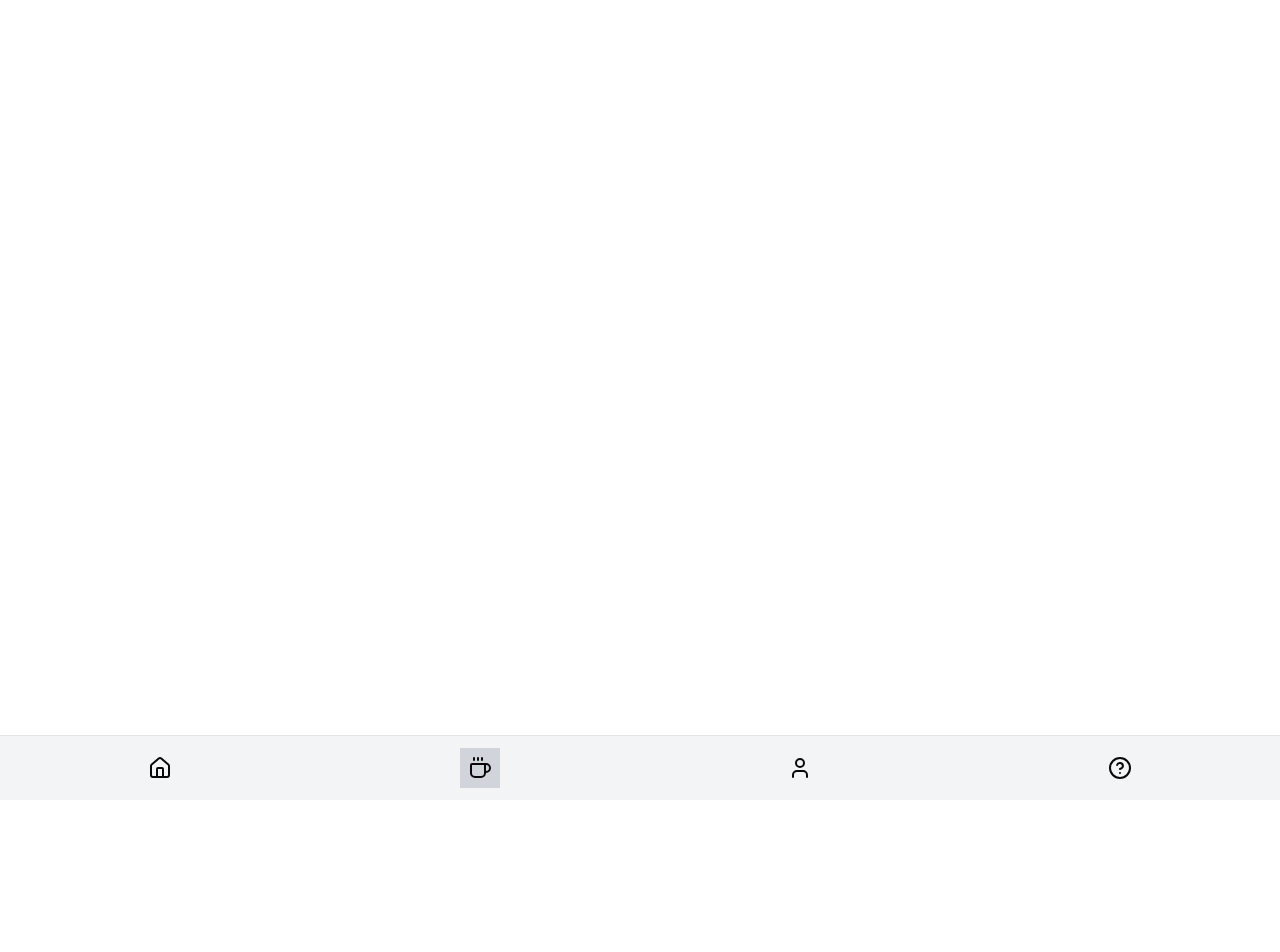
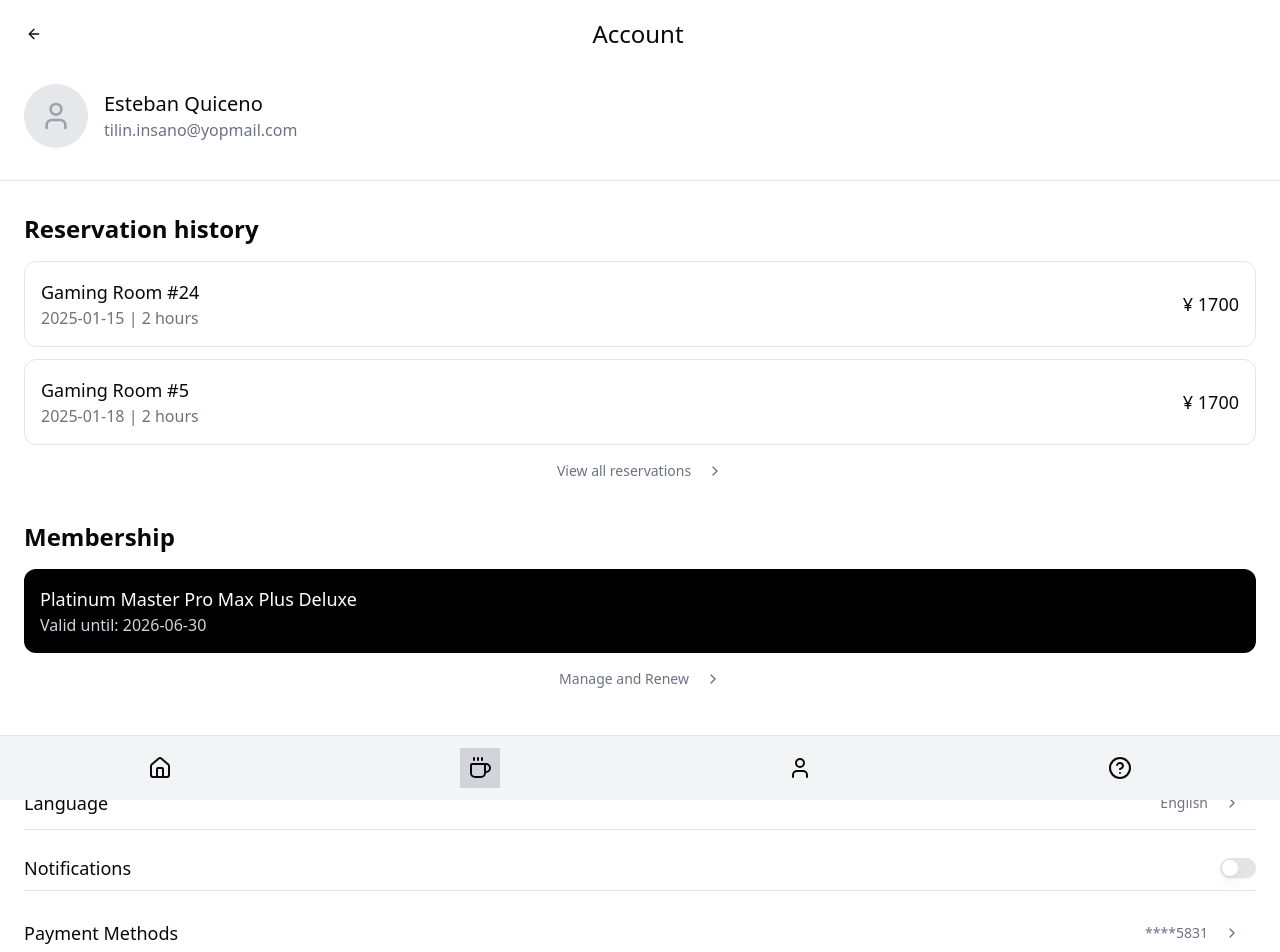
Before and after one commit to Johnson1255/AkibaNet, a React (Vite) app: page /account in a window 1280 px wide. Before the commit this address had no page. Shown: the top 952 px of the page. Before the commit the page ends 800 px from the top, so only its background shows below. Built offline with nearby package versions, Linux system fonts and the light colour scheme.

Commit message:
Agrega página de cuenta de usuario y nuevo componente Switch; actualiza rutas y enlaces en la barra de navegación inferior

```diff
--- a/package.json
+++ b/package.json
@@ -15,6 +15,7 @@
     "@radix-ui/react-separator": "^1.1.2",
     "@radix-ui/react-slider": "^1.2.3",
     "@radix-ui/react-slot": "^1.1.2",
+    "@radix-ui/react-switch": "^1.1.3",
     "class-variance-authority": "^0.7.1",
     "clsx": "^2.1.1",
     "date-fns": "^4.1.0",
--- a/src/App.tsx
+++ b/src/App.tsx
@@ -3,7 +3,8 @@ import LoginForm from "./components/Login-form";
 import CafeHome from "./components/Home-page";
 import RoomSelection from "./components/Room-selection";
 import RoomDetails from "./components/Room-details";
-import BottomNavBar from "./components/Bottom-navbar";
+import AdditionalServices from "./components/Additional-services";
+import AccountPage from "./components/Account-page";
 
 function App() {
   return (
@@ -22,8 +23,9 @@ function AppRoutes() {
         <Route path="/login" element={<LoginForm />} />
         <Route path="/reserve" element={<RoomSelection />} />
         <Route path="/room-details" element={<RoomDetails />} />
+        <Route path="/additional-services" element={<AdditionalServices />} />
+        <Route path="/account" element={<AccountPage />} />
       </Routes>
-      {location.pathname !== "/login" && <BottomNavBar />}
     </div>
   );
 }
--- /dev/null
+++ b/src/components/Account-page.tsx
@@ -0,0 +1,100 @@
+import { ArrowLeft, User, ChevronRight, LogOut } from "lucide-react"
+import { Button } from "@/components/ui/button"
+import { Switch } from "@/components/ui/switch"
+import { Separator } from "@/components/ui/separator"
+import BottomNavBar from "./Bottom-navbar"
+
+export default function AccountPage() {
+  return (
+    <div className="min-h-screen bg-white">
+      {/* Header */}
+      <header className="p-4 flex items-center justify-between">
+        <Button variant="ghost" size="icon" className="rounded-full">
+          <ArrowLeft className="h-6 w-6" />
+        </Button>
+        <h1 className="text-2xl font-normal">Account</h1>
+        <div className="w-10" /> {/* Spacer for alignment */}
+      </header>
+
+      {/* Profile Section */}
+      <div className="px-6 py-4 flex items-center gap-4">
+        <div className="w-16 h-16 bg-gray-200 rounded-full flex items-center justify-center">
+          <User className="w-8 h-8 text-gray-400" />
+        </div>
+        <div>
+          <h2 className="text-xl font-normal">Esteban Quiceno</h2>
+          <p className="text-gray-500">tilin.insano@yopmail.com</p>
+        </div>
+      </div>
+
+      <Separator className="my-4" />
+
+      {/* Reservation History */}
+      <div className="px-6 py-4">
+        <h2 className="text-2xl font-bold mb-4">Reservation history</h2>
+        <div className="space-y-3">
+          <div className="border rounded-xl p-4 flex justify-between items-center">
+            <div>
+              <h3 className="text-lg font-normal">Gaming Room #24</h3>
+              <p className="text-gray-500">2025-01-15 | 2 hours</p>
+            </div>
+            <span className="text-lg">¥ 1700</span>
+          </div>
+          <div className="border rounded-xl p-4 flex justify-between items-center">
+            <div>
+              <h3 className="text-lg font-normal">Gaming Room #5</h3>
+              <p className="text-gray-500">2025-01-18 | 2 hours</p>
+            </div>
+            <span className="text-lg">¥ 1700</span>
+          </div>
+        </div>
+        <Button variant="ghost" className="w-full mt-2 text-gray-500">
+          View all reservations <ChevronRight className="ml-2 h-4 w-4" />
+        </Button>
+      </div>
+
+      {/* Membership */}
+      <div className="px-6 py-4">
+        <h2 className="text-2xl font-bold mb-4">Membership</h2>
+        <div className="bg-black text-white rounded-xl p-4">
+          <h3 className="text-lg">Platinum Master Pro Max Plus Deluxe</h3>
+          <p className="text-gray-300">Valid until: 2026-06-30</p>
+        </div>
+        <Button variant="ghost" className="w-full mt-2 text-gray-500">
+          Manage and Renew <ChevronRight className="ml-2 h-4 w-4" />
+        </Button>
+      </div>
+
+      {/* Settings */}
+      <div className="px-6 py-4">
+        <h2 className="text-2xl font-bold mb-4">Settings</h2>
+        <div className="space-y-4">
+          <div className="flex items-center justify-between py-2 border-b">
+            <span className="text-lg">Language</span>
+            <Button variant="ghost" className="text-gray-500">
+              English <ChevronRight className="ml-2 h-4 w-4" />
+            </Button>
+          </div>
+          <div className="flex items-center justify-between py-2 border-b">
+            <span className="text-lg">Notifications</span>
+            <Switch />
+          </div>
+          <div className="flex items-center justify-between py-2 border-b">
+            <span className="text-lg">Payment Methods</span>
+            <Button variant="ghost" className="text-gray-500">
+              ****5831 <ChevronRight className="ml-2 h-4 w-4" />
+            </Button>
+          </div>
+        </div>
+      </div>
+
+      {/* Log Out Button */}
+      <div className="px-6 py-4">
+        <Button variant="default" className="w-full bg-black text-white rounded-xl h-12">
+          Log Out <LogOut className="ml-2 h-4 w-4" />
+        </Button>
+      </div>
+      <BottomNavBar />
+    </div>
+  )
+}
--- a/src/components/Bottom-navbar.tsx
+++ b/src/components/Bottom-navbar.tsx
@@ -12,7 +12,7 @@ export default function BottomNavBar() {
           <Link to="/reserve" className="p-2 bg-gray-300">
             <Coffee className="w-6 h-6" />
           </Link>
-          <Link to="/profile" className="p-2">
+          <Link to="/account" className="p-2">
             <User className="w-6 h-6" />
           </Link>
           <Link to="/help" className="p-2">
--- a/src/components/Home-page.tsx
+++ b/src/components/Home-page.tsx
@@ -1,6 +1,7 @@
 import { HelpCircle, Coffee } from "lucide-react"
 import { Card } from "@/components/ui/card"
 import { Link } from "react-router-dom"
+import BottomNavBar from "./Bottom-navbar"
 
 export default function CafeHome() {
   return (
@@ -53,6 +54,7 @@ export default function CafeHome() {
           </div>
         </div>
       </main>
+      <BottomNavBar />
     </div>
   )
 }
--- a/src/components/Room-details.tsx
+++ b/src/components/Room-details.tsx
@@ -117,6 +117,9 @@ export default function RoomDetails() {
                     <Button
                         variant="outline"
                         className="w-full rounded-full h-12 bg-gray-100 border-0"
+                        onClick={() => {
+                            window.location.href = "/additional-services";
+                        }}
                     >
                         Add services
                         <Plus className="ml-2 h-5 w-5" />
--- a/src/components/Room-selection.tsx
+++ b/src/components/Room-selection.tsx
@@ -9,6 +9,7 @@ import {
 import { Calendar } from "@/components/ui/calendar";
 import { ScrollArea, ScrollBar } from "@/components/ui/scroll-area";
 import TimePicker from "./time-picker";
+import BottomNavBar from "./Bottom-navbar";
 
 interface Room {
   id: number;
@@ -21,10 +22,10 @@ export default function RoomSelection() {
     new Date()
   );
   const [selectedTime, setSelectedTime] = useState<string>("10:00 pm");
-const rooms: Room[] = Array.from({ length: 35 }, (_, i) => ({
+  const rooms: Room[] = Array.from({ length: 35 }, (_, i) => ({
     id: i + 1,
-    status: [3, 17, 22, 24, 29, 32].includes(i + 1) ? "disabled" : "available"
-}));
+    status: [3, 17, 22, 24, 29, 32].includes(i + 1) ? "disabled" : "available",
+  }));
 
   const handleRoomSelect = (roomId: number) => {
     setSelectedRoom(roomId === selectedRoom ? null : roomId);
@@ -39,7 +40,6 @@ const rooms: Room[] = Array.from({ length: 35 }, (_, i) => ({
         </Button>
         <h1 className="text-2xl font-normal">Select a Room</h1>
         <div className="w-6" /> {/* Spacer for alignment */}
-
       </header>
 
       {/* Time and Date Selection */}
@@ -52,7 +52,18 @@ const rooms: Room[] = Array.from({ length: 35 }, (_, i) => ({
           </PopoverTrigger>
           <PopoverContent className="w-auto p-0">
             {/* Implement a time picker here */}
-            <TimePicker date={selectedDate} setDate={(date: Date) => setSelectedTime(date.toLocaleTimeString([], { hour: '2-digit', minute: '2-digit', hour12: true }))} />
+            <TimePicker
+              date={selectedDate}
+              setDate={(date: Date) =>
+                setSelectedTime(
+                  date.toLocaleTimeString([], {
+                    hour: "2-digit",
+                    minute: "2-digit",
+                    hour12: true,
+                  })
+                )
+              }
+            />
           </PopoverContent>
         </Popover>
         <Popover>
@@ -65,7 +76,7 @@ const rooms: Room[] = Array.from({ length: 35 }, (_, i) => ({
           <PopoverContent className="w-auto p-0">
             <Calendar
               mode="single"
-              disabled={date => date < new Date()}
+              disabled={(date) => date < new Date()}
               selected={selectedDate}
               onSelect={setSelectedDate}
               initialFocus
@@ -102,7 +113,7 @@ const rooms: Room[] = Array.from({ length: 35 }, (_, i) => ({
                     : ""
                 }
               `}
-              disabled={ room.status === "disabled"}
+              disabled={room.status === "disabled"}
               onClick={() => handleRoomSelect(room.id)}
             >
               {room.id}
@@ -130,11 +141,12 @@ const rooms: Room[] = Array.from({ length: 35 }, (_, i) => ({
           <ArrowRight className="w-6 h-6" />
         </Button>
       </div>
+      <BottomNavBar />
     </div>
   );
 }
 
-"use client";
+("use client");
 
 interface TimeSelectorProps {
   date?: Date;
@@ -143,17 +155,6 @@ interface TimeSelectorProps {
 
 export function TimeSelector({ date, setDate }: TimeSelectorProps) {
   const hours = Array.from({ length: 24 }, (_, i) => i);
-
-  const calculatePrice = (hours: number): number => {
-    const basePricePerHour = 500; // Precio base por hora en yenes
-    let totalPrice = 0;
-
-    for (let i = 1; i <= hours; i++) {
-      totalPrice += basePricePerHour - Math.floor((i - 1) / 3) * 50;
-    }
-
-    return totalPrice;
-  };
 
   const handleTimeChange = (value: string) => {
     if (date) {
--- /dev/null
+++ b/src/components/ui/switch.tsx
@@ -0,0 +1,27 @@
+import * as React from "react"
+import * as SwitchPrimitives from "@radix-ui/react-switch"
+
+import { cn } from "@/lib/utils"
+
+const Switch = React.forwardRef<
+  React.ElementRef<typeof SwitchPrimitives.Root>,
+  React.ComponentPropsWithoutRef<typeof SwitchPrimitives.Root>
+>(({ className, ...props }, ref) => (
+  <SwitchPrimitives.Root
+    className={cn(
+      "peer inline-flex h-5 w-9 shrink-0 cursor-pointer items-center rounded-full border-2 border-transparent shadow-sm transition-colors focus-visible:outline-none focus-visible:ring-2 focus-visible:ring-ring focus-visible:ring-offset-2 focus-visible:ring-offset-background disabled:cursor-not-allowed disabled:opacity-50 data-[state=checked]:bg-primary data-[state=unchecked]:bg-input",
+      className
+    )}
+    {...props}
+    ref={ref}
+  >
+    <SwitchPrimitives.Thumb
+      className={cn(
+        "pointer-events-none block h-4 w-4 rounded-full bg-background shadow-lg ring-0 transition-transform data-[state=checked]:translate-x-4 data-[state=unchecked]:translate-x-0"
+      )}
+    />
+  </SwitchPrimitives.Root>
+))
+Switch.displayName = SwitchPrimitives.Root.displayName
+
+export { Switch }
```
Also changed, not shown: src/components/Additional-services.tsx (+65 -39 lines), 1 other file (tests, documents, lock files or other folders).
